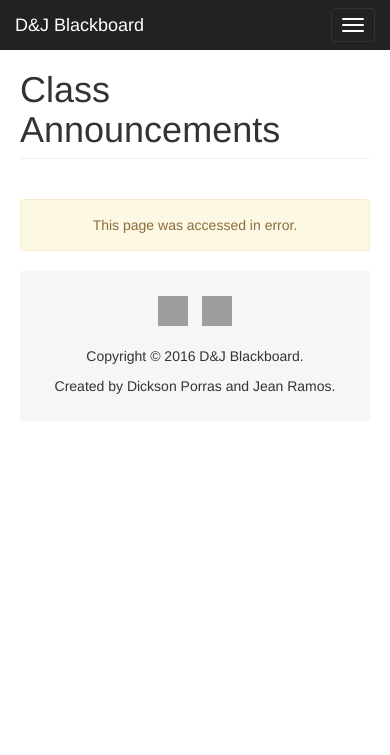
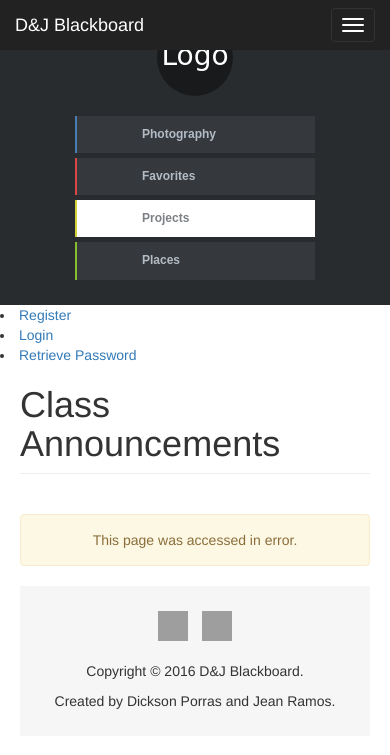
Before and after one commit to jramos31/nyit870, a PHP site: page /CSCI870/announcement_list.php in a window 390 px wide. Shown: the top 755 px of the page. Run offline with PHP 8.4, Linux system fonts and the light colour scheme; some libraries are stand-ins or nearby versions; grey boxes are pictures that could not be loaded.

Commit message:
Changing Sidebar

```diff
--- a/Part1/header.php
+++ b/Part1/header.php
@@ -47,14 +47,23 @@ session_start();
 
         <div class="container-fluid">
             <div class="row">
-                <div class="col-sm-3 col-md-2 sidebar">
+                <!--<div class="col-sm-3 col-md-2 sidebar">
                     <ul class="nav nav-sidebar">
                         <li><a href="index.php">Home</a></li>
                         <li><a href="#">Announcements</a></li>
                         <li><a href="#">To-Do List</a></li>
                         <li><a href="#">Address Book</a></li>
                         <li><a href="#">Calendar</a></li>
-                        <li><a href="view_my_info.php">My Info</a></li>
+                        <li><a href="view_my_info.php">My Info</a></li> -->
+                        <aside class="sidebar-left">
+                		<a class="company-logo" href="#">Logo</a>
+                    		<div class="sidebar-links">
+                    			<a class="link-blue" href="#"><i class="fa fa-picture-o"></i>Photography</a>
+                    			<a class="link-red" href="#"><i class="fa fa-heart-o"></i>Favorites</a>
+                    			<a class="link-yellow selected" href="#"><i class="fa fa-keyboard-o"></i>Projects</a>
+                    			<a class="link-green" href="#"><i class="fa fa-map-marker"></i>Places</a>
+                    		</div>
+                	   </aside>
                         <?php
                         if (isset($_SESSION['user_id'])) {  // User is logged in
 
@@ -82,7 +91,7 @@ session_start();
                               <li><a href="">Retrieve Password</a></li>';
                         }
                         ?>
-                    </ul>
+                    <!--</ul> -->
                 </div>
             </div>
         </div>
--- a/Part1/style.css
+++ b/Part1/style.css
@@ -8,6 +8,8 @@ html {
 
 body {
     padding-top: 50px;
+    margin: 0;
+    padding: 0;
 }
 
 .sub-header {
@@ -104,3 +106,165 @@ footer img {
     height: 30px;
     margin: 0 5px 10px 5px;
 }
+
+/* The left sidebar */
+
+.sidebar-left {
+	font-family: Arial, Helvetica, sans-serif;
+	position: fixed;
+	top: 0;
+	left: 0;
+	background-color: #292c2f;
+	width: 120px;
+	height: 100%;
+	padding: 20px 0;
+}
+
+.sidebar-left a.company-logo {
+	display: block;
+	text-decoration: none;
+	font-family: Cookie, cursive;
+	width: 76px;
+	height: 76px;
+	margin: 0 auto;
+	padding: 0;
+	text-align: center;
+	color:  #ffffff;
+	font-size: 28px;
+	font-weight: normal;
+	line-height: 2.6;
+	border-radius: 50%;
+	background-color:  #181a1b;
+}
+
+.sidebar-left .sidebar-links {
+	margin: 20px auto;
+}
+
+.sidebar-left .sidebar-links a {
+	display: block;
+	text-decoration: none;
+	margin: 0 auto 5px auto;
+	padding: 20px 0;
+	background-color: #35393e;
+	text-align: center;
+	color:  #b3bcc5;
+	font-size: 12px;
+	font-weight: bold;
+	border-left-width: 2px;
+	border-left-style: solid;
+}
+
+.sidebar-left .sidebar-links a i.fa {
+	display: block;
+	font-size: 35px;
+	margin-bottom: 5px;
+}
+
+.sidebar-left .sidebar-links a.selected{
+	background-color: #ffffff;
+	color:  #7c8085;
+	font-size: 12px;
+	font-weight: bold;
+	cursor: default;
+}
+
+/* Link Colors */
+
+.sidebar-left .sidebar-links a.link-blue {
+	border-color: #487db2;
+}
+.sidebar-left .sidebar-links a.link-blue i.fa {
+	color: #487db2;
+}
+
+.sidebar-left .sidebar-links a.link-red {
+	border-color: #da4545;
+}
+.sidebar-left .sidebar-links a.link-red i.fa {
+	color: #da4545;
+}
+
+.sidebar-left .sidebar-links a.link-yellow {
+	border-color: #d0d237;
+}
+.sidebar-left .sidebar-links a.link-yellow i.fa {
+	color: #d0d237;
+}
+
+.sidebar-left .sidebar-links a.link-green {
+	border-color: #86be2e;
+}
+.sidebar-left .sidebar-links a.link-green i.fa {
+	color: #86be2e;
+}
+
+/* Making the sidebar responsive */
+
+@media (max-width: 900px) {
+
+	.main-content{
+		max-width: none;
+		padding: 40px 20px;
+		margin: 0 0 40px;
+	}
+
+	.sidebar-left {
+		width: auto;
+		height: auto;
+		position: inherit;
+		padding: 20px 0 0;
+	}
+
+	.sidebar-left .sidebar-links {
+		text-align: center;
+		margin: 20px auto 0;
+	}
+
+	.sidebar-left .sidebar-links a {
+		display: inline-block;
+		width: 100px;
+		margin: 0;
+		padding: 14px 0;
+		border-left: none;
+		border-top-width: 2px;
+		border-top-style: solid;
+	}
+
+}
+
+/* Mobile phone layout */
+
+@media (max-width: 450px) {
+
+	.sidebar-left {
+		padding: 20px 0;
+	}
+
+	.sidebar-left .sidebar-links {
+		text-align: center;
+		margin: 20px auto 0;
+	}
+
+	.sidebar-left .sidebar-links a {
+		display: block;
+		max-width: 240px;
+		width: auto;
+		vertical-align: middle;
+		text-align: left;
+		margin: 0 auto 5px;
+		padding: 10px 25px;
+		border-top: none;
+		border-left-width: 2px;
+		border-left-style: solid;
+	}
+
+	.sidebar-left .sidebar-links a i.fa {
+		display: inline-block;
+		font-size: 20px;
+		width: 20px;
+		margin: 0 20px 0 0;
+		vertical-align: middle;
+	}
+
+}
```
